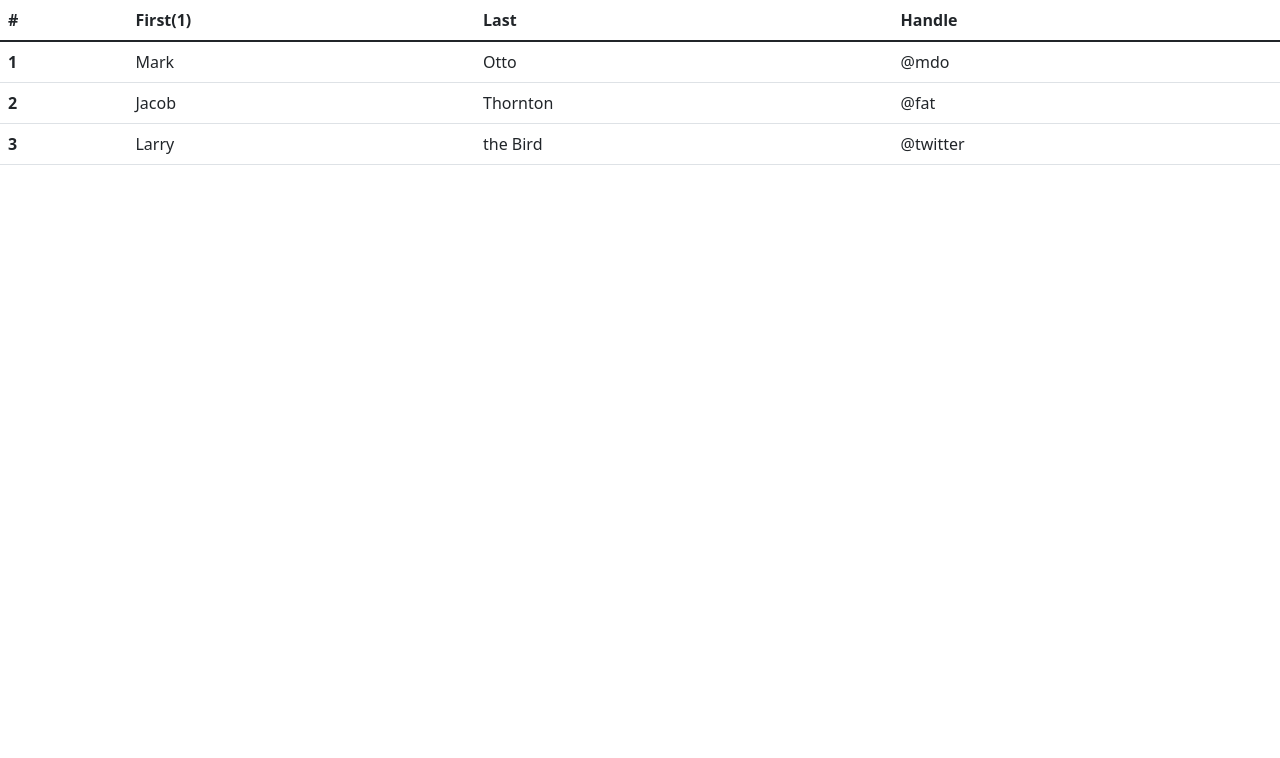
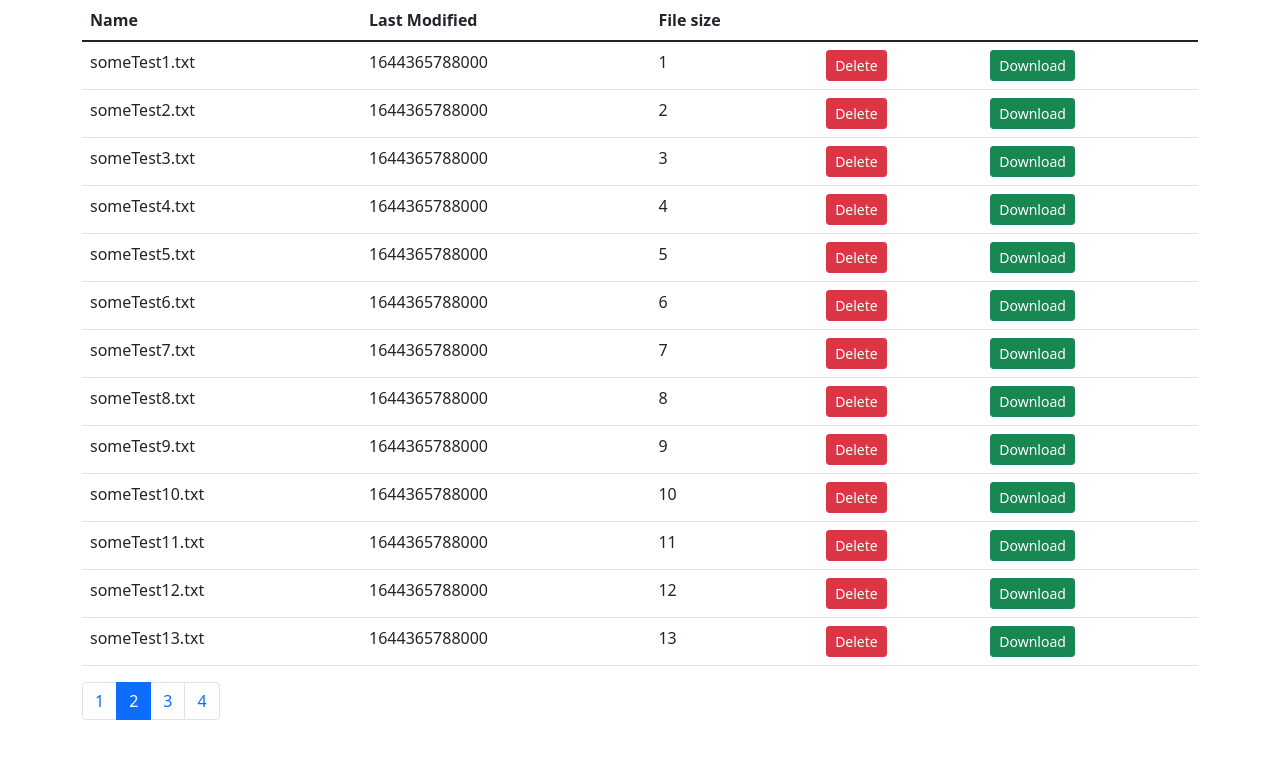
Before and after one commit to rockjia1996/yujia-online-storage-frontend, a React (Create React App) app: page / in a window 1280 px wide. Shown: the top 758 px of the page. Built offline with nearby package versions, Linux system fonts and the light colour scheme.

Commit message:
Add Table Component.

```diff
--- a/package.json
+++ b/package.json
@@ -7,6 +7,7 @@
     "@testing-library/react": "^12.1.2",
     "@testing-library/user-event": "^13.5.0",
     "bootstrap": "^5.1.3",
+    "lodash": "^4.17.21",
     "react": "^17.0.2",
     "react-dom": "^17.0.2",
     "react-scripts": "5.0.0",
--- a/src/App.js
+++ b/src/App.js
@@ -2,10 +2,11 @@ import React, { Component } from "react";
 import LoginForm from "./compoents/loginForm";
 import RegisterForm from "./compoents/registerForm";
 import StorageTable from "./compoents/storageTable";
+import Storage from "./compoents/storage";
 class App extends Component {
   state = {};
   render() {
-    return <StorageTable />;
+    return <Storage />;
   }
 }
 
--- /dev/null
+++ b/src/compoents/common/pagination.jsx
@@ -0,0 +1,30 @@
+import React, { Component } from "react";
+import _ from "lodash";
+
+class Pagination extends Component {
+  render() {
+    const { itemsCount, pageSize, currentPage } = this.props;
+    const pagesCount = Math.ceil(itemsCount / pageSize);
+    if (pagesCount === 1) return null;
+    const pages = _.range(1, pagesCount + 1);
+
+    return (
+      <nav>
+        <ul className="pagination">
+          {pages.map((page) => (
+            <li
+              key={page}
+              className={
+                page === currentPage ? "page-item active" : "page-item"
+              }
+            >
+              <a className="page-link">{page}</a>
+            </li>
+          ))}
+        </ul>
+      </nav>
+    );
+  }
+}
+
+export default Pagination;
--- a/src/compoents/common/table.jsx
+++ b/src/compoents/common/table.jsx
@@ -4,10 +4,11 @@ import TableBody from "./tableBody";
 
 class Table extends Component {
   render() {
+    const { columns, data } = this.props;
     return (
       <table className="table">
-        <TableHeader />
-        <TableBody />
+        <TableHeader columns={columns} />
+        <TableBody columns={columns} data={data} />
       </table>
     );
   }
--- a/src/compoents/common/tableBody.jsx
+++ b/src/compoents/common/tableBody.jsx
@@ -2,26 +2,19 @@ import React, { Component } from "react";
 
 class TableBody extends Component {
   render() {
+    const { columns, data } = this.props;
     return (
       <tbody>
-        <tr>
-          <th scope="row">1</th>
-          <td>Mark</td>
-          <td>Otto</td>
-          <td>@mdo</td>
-        </tr>
-        <tr>
-          <th scope="row">2</th>
-          <td>Jacob</td>
-          <td>Thornton</td>
-          <td>@fat</td>
-        </tr>
-        <tr>
-          <th scope="row">3</th>
-          <td>Larry</td>
-          <td>the Bird</td>
-          <td>@twitter</td>
-        </tr>
+        {data.map((entry) => {
+          return (
+            <tr>
+              {columns.map((c) => {
+                if (c.path) return <td>{entry[c.path]}</td>;
+                else return <td>{c.content()}</td>;
+              })}
+            </tr>
+          );
+        })}
       </tbody>
     );
   }
--- a/src/compoents/common/tableHeader.jsx
+++ b/src/compoents/common/tableHeader.jsx
@@ -2,13 +2,24 @@ import React, { Component } from "react";
 
 class TableHeader extends Component {
   render() {
+    const { columns } = this.props;
     return (
       <thead>
         <tr>
-          <th scope="col">#</th>
-          <th scope="col">First(1)</th>
-          <th scope="col">Last</th>
-          <th scope="col">Handle</th>
+          {columns.map((c) => {
+            if (c.path)
+              return (
+                <th key={c.path} scope="col">
+                  {c.label}
+                </th>
+              );
+            else
+              return (
+                <th key={c.key} scope="col">
+                  {}
+                </th>
+              );
+          })}
         </tr>
       </thead>
     );
--- /dev/null
+++ b/src/compoents/storage.jsx
@@ -0,0 +1,57 @@
+import React, { Component } from "react";
+import Pagination from "./common/pagination";
+import StorageTable from "./storageTable";
+
+class Storage extends Component {
+  state = {
+    data: [
+      { filename: "someTest1.txt", date: Date.now(), size: 1 },
+      { filename: "someTest2.txt", date: Date.now(), size: 2 },
+      { filename: "someTest3.txt", date: Date.now(), size: 3 },
+      { filename: "someTest4.txt", date: Date.now(), size: 4 },
+      { filename: "someTest5.txt", date: Date.now(), size: 5 },
+      { filename: "someTest6.txt", date: Date.now(), size: 6 },
+      { filename: "someTest7.txt", date: Date.now(), size: 7 },
+      { filename: "someTest8.txt", date: Date.now(), size: 8 },
+      { filename: "someTest9.txt", date: Date.now(), size: 9 },
+      { filename: "someTest10.txt", date: Date.now(), size: 10 },
+      { filename: "someTest11.txt", date: Date.now(), size: 11 },
+      { filename: "someTest12.txt", date: Date.now(), size: 12 },
+      { filename: "someTest13.txt", date: Date.now(), size: 13 },
+    ],
+    columns: [
+      { path: "filename", label: "Name" },
+      { path: "date", label: "Last Modified" },
+      { path: "size", label: "File size" },
+      {
+        key: "delete",
+        content: () => (
+          <button className="btn btn-danger btn-sm">Delete</button>
+        ),
+      },
+      {
+        key: "download",
+        content: () => (
+          <button className="btn btn-success btn-sm">Download</button>
+        ),
+      },
+    ],
+    currentPage: 2,
+    pageSize: 4,
+  };
+
+  render() {
+    return (
+      <div className="container">
+        <StorageTable columns={this.state.columns} data={this.state.data} />
+        <Pagination
+          itemsCount={this.state.data.length}
+          pageSize={this.state.pageSize}
+          currentPage={this.state.currentPage}
+        />
+      </div>
+    );
+  }
+}
+
+export default Storage;
--- a/src/compoents/storageTable.jsx
+++ b/src/compoents/storageTable.jsx
@@ -2,16 +2,8 @@ import React, { Component } from "react";
 import Table from "./common/table";
 
 class StorageTable extends Component {
-  columns = [
-    { path: "filename", label: "Name" },
-    { path: "date", label: "Last Modified" },
-    { path: "size", label: "File size" },
-    { key: "delete", content: () => <button>Delete</button> },
-    { key: "download", content: () => <button>Download</button> },
-  ];
-
   render() {
-    return <Table />;
+    return <Table columns={this.props.columns} data={this.props.data} />;
   }
 }
 
```
Also changed, not shown: 1 other file (tests, documents, lock files or other folders).
